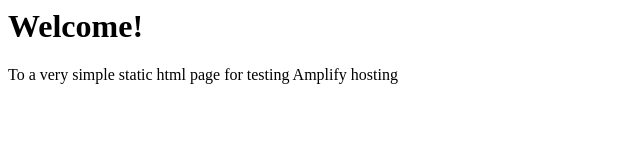
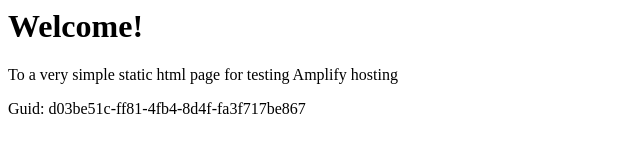
Before and after one commit to aws-aemilia-syd/Github-PR-Commit-Integration-Test-DoNotTouch-Gith-OKSLNVO2-v1-prod-ap-southeast-2, a website: page src/index.html in a window 1280 px wide. Shown: the whole page, without its empty margins (0-640 px from the left). Drawn offline with Linux system fonts and the light colour scheme.

Commit message:
commit from integ tests

```diff
--- a/src/index.html
+++ b/src/index.html
@@ -1,3 +1,5 @@
+
+
 <html lang="en">
 
 <head>
@@ -10,6 +12,6 @@
 <body>
     <h1>Welcome!</h1>
     <p>To a very simple static html page for testing Amplify hosting</p>
-</body>
+    <p>Guid: d03be51c-ff81-4fb4-8d4f-fa3f717be867</p></body>
 
 </html>
```
